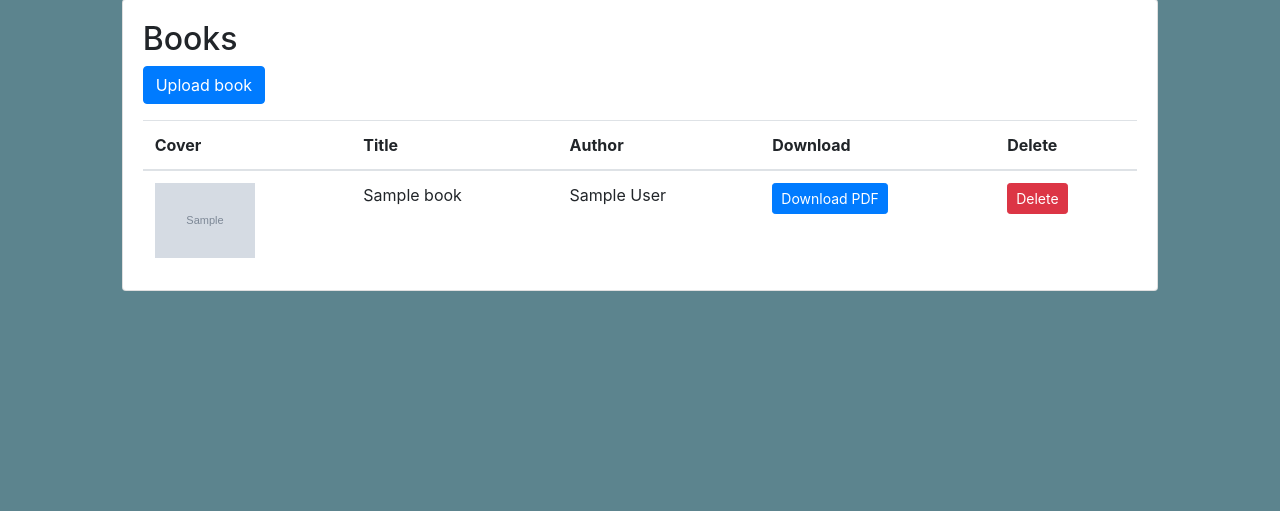
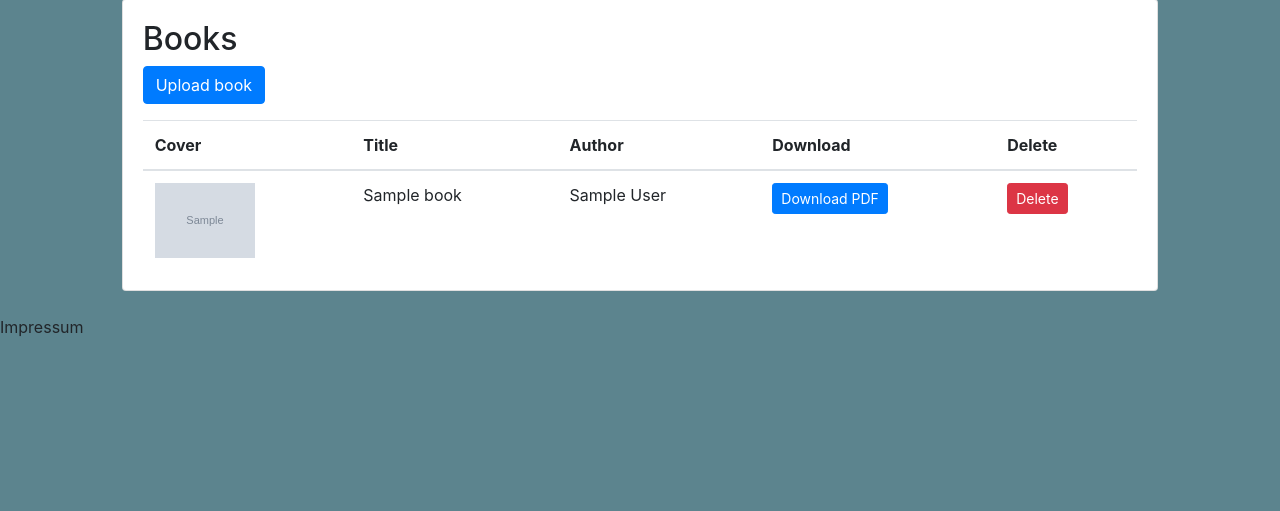
Before and after one commit to meissbernd/ESA3_CoachingIdeas, a Django app: page /core/books/ in a window 1280 px wide. Shown: the part 81-592 px from the top of the page. Run offline with Django 4.2, Linux system fonts and the light colour scheme; tables that the repository leaves empty hold one stand-in row (values such as "Sample post"); grey boxes marked "Sample" are stand-in pictures; some libraries are stand-ins or nearby versions.

Commit message:
add Impressum placeholder

```diff
--- a/templates/exercise/base.html
+++ b/templates/exercise/base.html
@@ -43,6 +43,11 @@
         </div>
     </div>
 </div>
+{% block footer %}
+    <p>
+        Impressum
+    </p>
+{% endblock %}
 <script src="https://code.jquery.com/jquery-3.3.1.slim.min.js"
         integrity="sha384-q8i/X+965DzO0rT7abK41JStQIAqVgRVzpbzo5smXKp4YfRvH+8abtTE1Pi6jizo"
         crossorigin="anonymous"></script>
```
